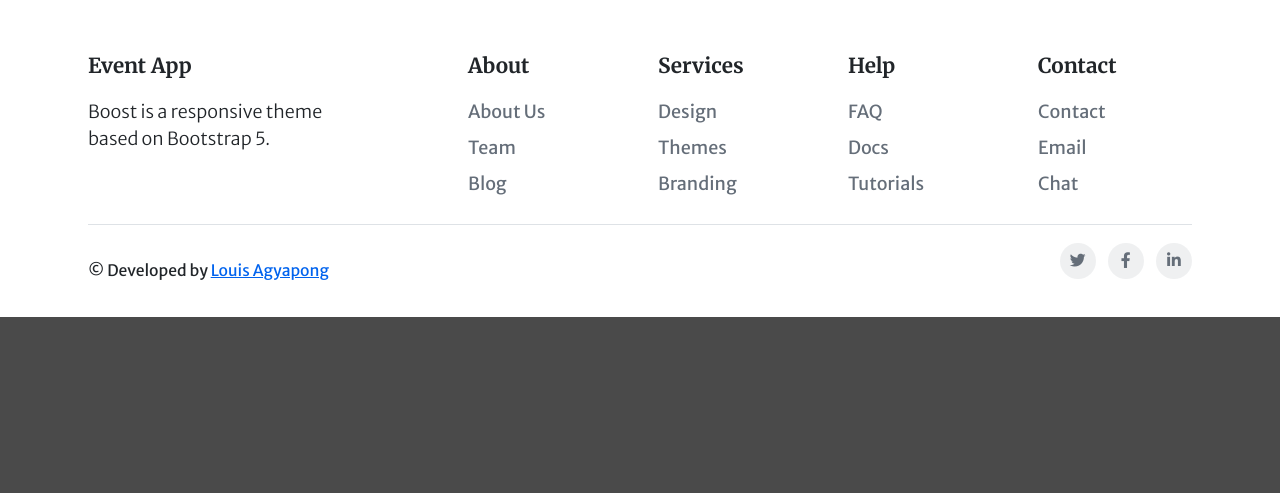
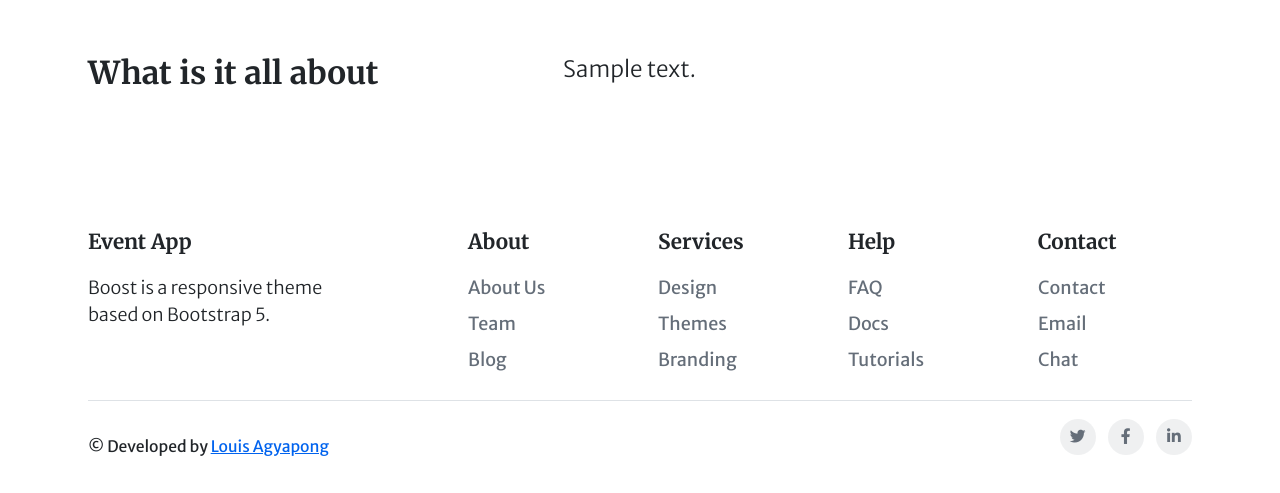
Before and after one commit to louis-agyapong/eventapp, a Django app: page /event/1/ in a window 1280 px wide. Shown: the part 688-1181 px from the top of the page. Before the commit the page ends 1005 px from the top, so only its background shows below. Run offline with Django 4.2, Linux system fonts and the light colour scheme; tables that the repository leaves empty hold one stand-in row (values such as "Sample post"); parts of the project's set-up code (start-up, migrations or seed data) failed here and were passed over; some libraries are stand-ins or nearby versions.

Commit message:
templates

```diff
--- a/templates/event_detail.html
+++ b/templates/event_detail.html
@@ -30,7 +30,23 @@
         </div>
       </div>
     </div>
+</div>
+
+<div class="container py-5">
+  <div class="row">
+    <div class="col-lg-5">
+      <h2 class="mb-4">What is it all about</h2>
+    </div>
+    <div class="col-lg-7">
+      <p class="lead mb-0">
+        {{event.description}}
+      </p>
+    </div>
   </div>
+</div>
+
+
+
 {% endblock content %}
 
 
--- a/templates/includes/header.html
+++ b/templates/includes/header.html
@@ -26,8 +26,8 @@
           </div>
           <a
             class="btn btn-primary btn-sm rounded-pill mt-3 mt-md-0 ms-md-3"
-            href="https://themes.getbootstrap.com/product/boost/"
-            >Buy now</a
+            href=""
+            >Add Event</a
           >
         </div>
       </div>
```
Also changed, not shown: 1 other file.
